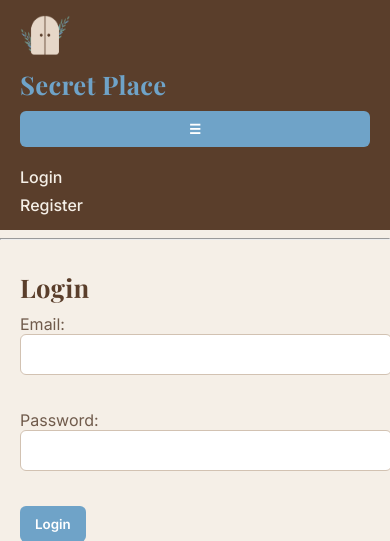
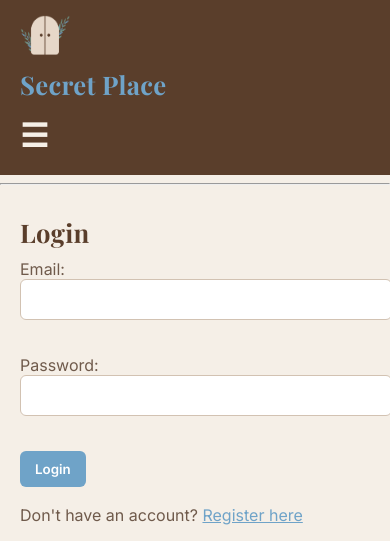
Before and after one commit to ThaisSMenelli/SecretPlace, a Flask app: page /auth/login in a window 390 px wide. Shown: the top 541 px of the page. Run offline with Flask 3, Linux system fonts and the light colour scheme.

Commit message:
Add files via upload

```diff
--- a/static/css/styles.css
+++ b/static/css/styles.css
@@ -1,5 +1,6 @@
 /* =====================
-   GLOBAL
+   GLOBAL STYLES
+   Main page colours, font and default spacing
 ===================== */
 body {
     font-family: 'Inter', sans-serif;
@@ -10,7 +11,8 @@ body {
 }
 
 /* =====================
-   LAYOUT
+   PAGE LAYOUT
+   Main content container
 ===================== */
 .container {
     max-width: 900px;
@@ -20,6 +22,7 @@ body {
 
 /* =====================
    HEADER
+   Logo, title and navigation bar
 ===================== */
 .main-header {
     background-color: #5a3e2b;
@@ -41,7 +44,7 @@ body {
 }
 
 .app-title {
-    color: #6fa3c8 ;
+    color: #6fa3c8;
     margin: 0;
     font-size: 1.6rem;
 }
@@ -65,6 +68,7 @@ body {
 
 /* =====================
    TYPOGRAPHY
+   Headings and paragraph styling
 ===================== */
 h1, h2, h3, h4, h5, h6 {
     font-family: 'Playfair Display', serif;
@@ -101,6 +105,7 @@ h2 {
 
 /* =====================
    CARDS
+   Reusable content blocks
 ===================== */
 .card {
     background-color: #e6d7c8;
@@ -122,6 +127,7 @@ h2 {
 
 /* =====================
    DEVOTIONAL LIST
+   Styling for devotional links and list items
 ===================== */
 .devotional-link {
     font-family: 'Playfair Display', serif;
@@ -174,8 +180,9 @@ h2 {
     color: #6f5a4b;
 }
 
-/* ===================
-    THREADS
+/* =====================
+   DISCUSSION THREADS
+   Title and metadata styling
 ===================== */
 .thread-title {
     font-size: 1.8rem;
@@ -191,7 +198,6 @@ h2 {
     display: inline-block;
 }
 
-
 /* =====================
    LINKS
 ===================== */
@@ -205,6 +211,7 @@ a:hover {
 
 /* =====================
    BUTTONS
+   Main button styles used across the app
 ===================== */
 button,
 .button,
@@ -230,6 +237,7 @@ button:hover,
     transform: translateY(-1px);
 }
 
+/* Delete / danger style button */
 .btn-danger {
     background-color: #b8a4d4;
 }
@@ -238,6 +246,7 @@ button:hover,
     background-color: #a990cb;
 }
 
+/* Container for edit/delete action buttons */
 .action-buttons {
     display: flex;
     gap: 10px;
@@ -254,7 +263,7 @@ button:hover,
     text-decoration: none;
 }
 
-/* SUCCESS BUTTON */
+/* Success button */
 .btn-success {
     background-color: #77ada3;
 }
@@ -263,7 +272,7 @@ button:hover,
     background-color: #5f948b;
 }
 
-/* SECONDARY BUTTON (soft) */
+/* Soft secondary style button */
 .btn-soft {
     background-color: #b8a4d4;
 }
@@ -272,8 +281,18 @@ button:hover,
     background-color: #9e8ac2;
 }
 
+/* Secondary button */
+.btn-secondary {
+    background-color: #6f5a4b;
+}
+
+.btn-secondary:hover {
+    background-color: #5a3e2b;
+}
+
 /* =====================
-   INPUTS
+   FORM INPUTS
+   Text fields, textareas and dropdown menus
 ===================== */
 input, textarea, select {
     font-family: 'Inter', sans-serif;
@@ -288,6 +307,7 @@ input, textarea, select {
 
 /* =====================
    LISTS
+   Default list item styling
 ===================== */
 ul {
     list-style-type: none;
@@ -314,7 +334,7 @@ ul li {
 }
 
 /* =====================
-   ALERTS
+   ALERTS / FLASH MESSAGES
 ===================== */
 .flash-container {
     max-width: 800px;
@@ -328,20 +348,17 @@ ul li {
     font-weight: bold;
 }
 
-/* SUCCESS */
 .flash.success {
     background-color: #dff3ef;
     color: #2f6f68;
     border: 1px solid #77ada3;
 }
 
-/* ERROR */
 .flash.danger {
     background-color: #fbeaea;
     color: #c0392b;
 }
 
-/* INFO */
 .flash.info {
     background-color: #e8f0fe;
     color: #6fa3c8;
@@ -358,10 +375,10 @@ ul li {
     color: #5a3e2b;
 }
 
-
 /* =====================
-    MODAL BACKGROUND
-====================== */
+   MODAL
+   Used for confirmation and alert messages
+===================== */
 .modal {
     position: fixed;
     top: 0;
@@ -375,12 +392,12 @@ ul li {
     z-index: 999;
 }
 
-/* Hide by default */
+/* Hide modal by default */
 .hidden {
     display: none;
 }
 
-/* Modal box */
+/* Modal content box */
 .modal-content {
     background: #f5efe7;
     padding: 25px;
@@ -390,24 +407,16 @@ ul li {
     box-shadow: 0 10px 25px rgba(0,0,0,0.2);
 }
 
-/* Buttons container */
+/* Modal buttons container */
 .modal-actions {
     margin-top: 20px;
     display: flex;
     justify-content: space-between;
 }
 
-/* Secondary button */
-.btn-secondary {
-    background-color: #6f5a4b;
-}
-
-.btn-secondary:hover {
-    background-color: #5a3e2b;
-}
-
 /* =====================
-   RESPONSIVE
+   RESPONSIVE DESIGN
+   Adjusts layout for smaller screens
 ===================== */
 @media (max-width: 600px) {
     .logo-container {
@@ -421,6 +430,10 @@ ul li {
     }
 }
 
+/* =====================
+   GROUP LIST
+   Used for group cards inside dashboard/group pages
+===================== */
 .group-list {
     list-style: none;
     padding-left: 0;
@@ -441,9 +454,9 @@ ul li {
 }
 
 /* =====================
-   HOME
+   HOME PAGE
+   Landing page layout, logo and buttons
 ===================== */
-
 .home-hero {
     text-align: center;
     max-width: 760px;
@@ -473,3 +486,46 @@ ul li {
     gap: 18px;
     margin-top: 20px;
 }
+
+/* =====================
+   MOBILE HAMBURGER MENU
+===================== */
+
+/* Hide hamburger on desktop */
+.menu-toggle {
+    display: none;
+}
+
+/* Mobile layout */
+@media (max-width: 768px) {
+
+    /* Show hamburger button */
+    .menu-toggle {
+        display: block;
+        background: none;
+        border: none;
+        color: #f5efe7;
+        font-size: 2rem;
+        cursor: pointer;
+        align-self: flex-start;
+        padding: 5px 0;
+    }
+
+    /* Hide navigation by default on mobile */
+    .main-nav {
+        display: none;
+        flex-direction: column;
+        width: 100%;
+        gap: 10px;
+    }
+
+    /* Show navigation when active */
+    .main-nav.active {
+        display: flex;
+    }
+
+    /* Remove separators on mobile */
+    .main-nav a {
+        padding: 8px 0;
+    }
+}
```
